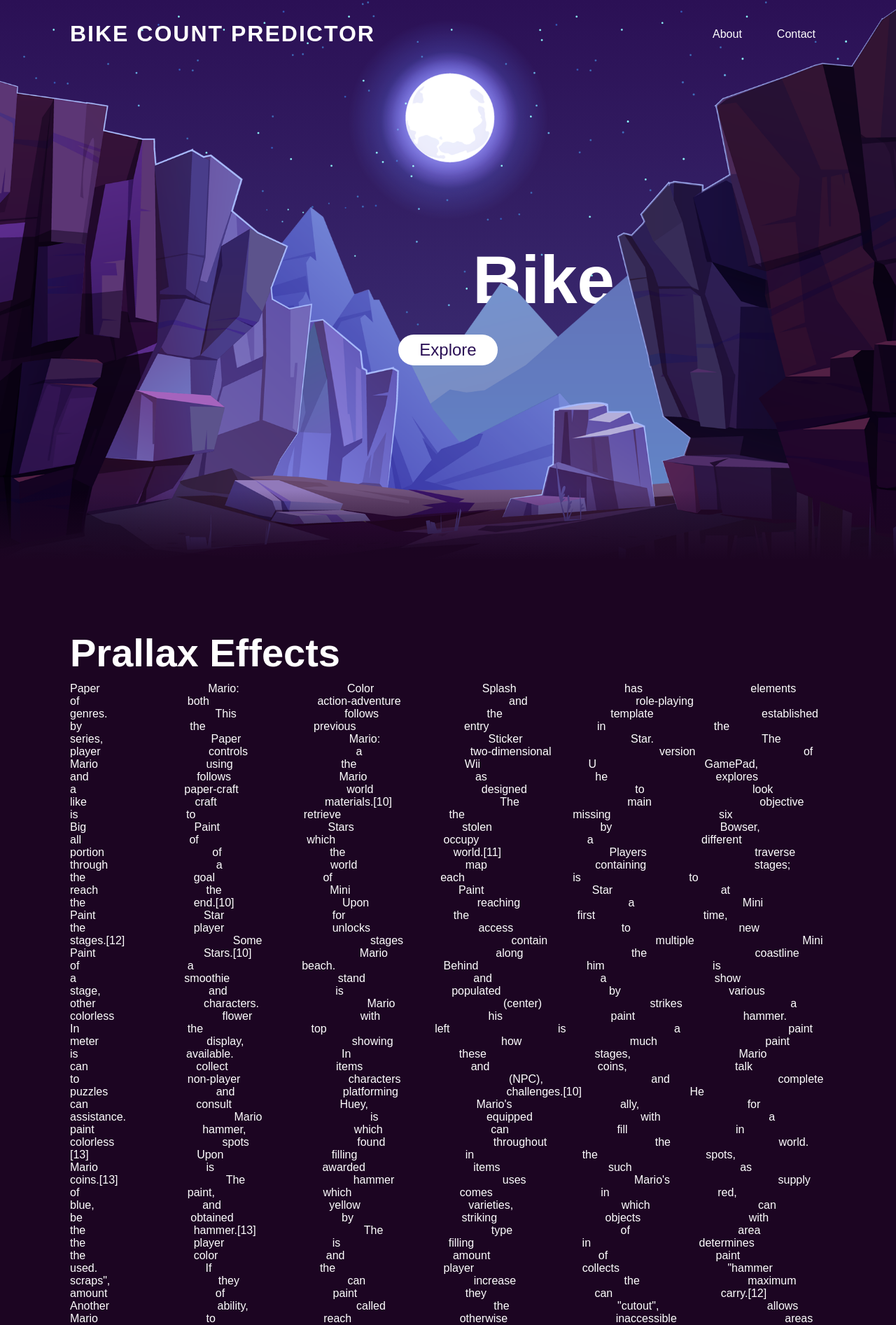
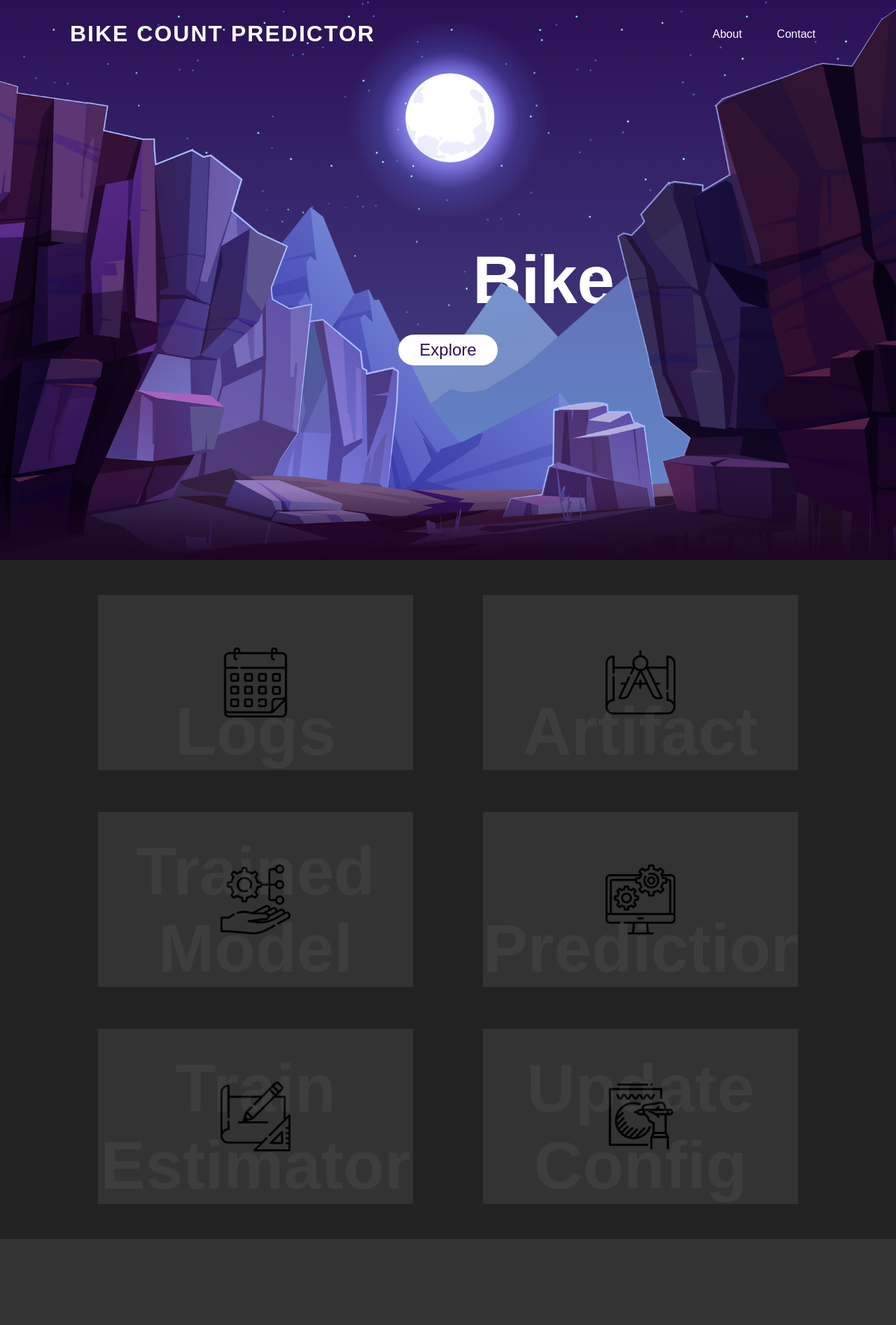
Before and after one commit to deepanshu03091995/bike_share_project, a Flask app: page / in a window 1280 px wide. Shown: the top 1893 px of the page at 70% size. After the commit the page ends 1770 px from the top, so only its background shows below. Run offline with Flask 2, Linux system fonts and the light colour scheme.

Commit message:
Add footer section

```diff
--- a/static/index.css
+++ b/static/index.css
@@ -103,24 +103,89 @@ section img #mountains_front{
     font-size: 1.5rem;
     z-index: 9;
     transform: translateY(100px);
-
-
-
 }
-.sec{
+footer{
+    display: flex;
+    justify-content: center;
+    align-items: center;
+    background: #222;
+    min-height: 100vh;
+}
+.container{
     position: relative;
-    padding: 100px;
-    background:#1c0522;
+    width: 1000px;
+    display: flex;
+    justify-content: space-between;
+    flex-wrap: wrap;
+    margin: 20px;
 }
-.sec h2{
-    font-size: 3.5em;
-    margin-bottom: 10px;
-    color:#fff;
+.container .card{
+    position: relative;
+    height: 250px;
+    background: #fff;
+    display: flex;
+    width: 45%;
+    margin: 30px 0;
 }
-.sec p{
-    font-size: 1em;
-    color:#fff;
-
-    word-spacing: 150px;
-
+.container .card .imgBx{
+    position: absolute;
+    top: 0;
+    left: 0;
+    width: 100%;
+    height: 100%;
+    background: #333;
+    z-index: 1;
+    display: flex;
+    justify-content: center;
+    align-items: center;
+    overflow: hidden;
+    transition: 0.5s ease-in-out;
 }
+.container .card:hover .imgBx{
+    width: 150px;
+    height: 150px;
+    left:-75px;
+    top: calc(50% - 75px);
+    transition:   0.5s ease-in-out;
+    background: #ff0057;
+}
+.container .card .imgBx:before{
+    content: attr(data-text);
+    position: absolute;
+    bottom: 0;
+    left:0;
+    width:100%;
+    text-align: center;
+    font-size: 6em;
+    color: rgba(255,255,255,0.05);
+    font-weight: 700;
+}
+.container .card .imgBx img{
+    max-width: 100px;
+    transition: 0.5s ease-in-out;
+}
+.container .card:hover .imgBx img{
+    max-width: 75px;
+}
+.container .card .content{
+    position: absolute;
+    right: 0;
+    width: calc(100% - 75px);
+    height: 100%;
+    padding: 20px;
+    display: flex;
+    justify-content: center;
+    align-items: center;
+}
+.container .card .content h3{
+    margin-bottom: 5px;
+    font-size: 24px;
+}
+.container .card .content a{
+    display: inline-block;
+    margin-top: 10px;
+    padding: 5px 10px;
+    background:#333;
+    text-decoration: none;
+    color: #fff;
+}
--- a/templates/index.html
+++ b/templates/index.html
@@ -22,19 +22,83 @@
     <img src="{{ url_for('static', filename='/mountains_behind.png') }}" id="mountains_behind">
     <img src="{{ url_for('static', filename='/mountains_front.png') }}" id="mountains_front">
 </section>
-<div class="sec" id="sec">
-    <h2>Prallax Effects</h2>
-    <p>
-        Paper Mario: Color Splash has elements of both action-adventure and role-playing genres. This follows the template established by the previous entry in the series, Paper Mario: Sticker Star. The player controls a two-dimensional version of Mario using the Wii U GamePad, and follows Mario as he explores a paper-craft world designed to look like craft materials.[10] The main objective is to retrieve the missing six Big Paint Stars stolen by Bowser, all of which occupy a different portion of the world.[11] Players traverse through a world map containing stages; the goal of each is to reach the Mini Paint Star at the end.[10] Upon reaching a Mini Paint Star for the first time, the player unlocks access to new stages.[12] Some stages contain multiple Mini Paint Stars.[10]
 
-Mario along the coastline of a beach. Behind him is a smoothie stand and a show stage, and is populated by various other characters.
-Mario (center) strikes a colorless flower with his paint hammer. In the top left is a paint meter display, showing how much paint is available.
-In these stages, Mario can collect items and coins, talk to non-player characters (NPC), and complete puzzles and platforming challenges.[10] He can consult Huey, Mario's ally, for assistance. Mario is equipped with a paint hammer, which can fill in colorless spots found throughout the world.[13] Upon filling in the spots, Mario is awarded items such as coins.[13] The hammer uses Mario's supply of paint, which comes in red, blue, and yellow varieties, which can be obtained by striking objects with the hammer.[13] The type of area the player is filling in determines the color and amount of paint used. If the player collects "hammer scraps", they can increase the maximum amount of paint they can carry.[12] Another ability, called the "cutout", allows Mario to reach otherwise inaccessible areas in stages.[11] To use the ability, the player traces a dotted line on the GamePad's touchscreen, causing part of the environment to peel off, exposing secrets and new areas.[3][12]
-<br>
-While exploring, the player will trigger a battle sequence when they encounter an enemy.[13] Depending on how the player collided with the enemy, they will either deal or take damage immediately. The combat system in Color Splash is a turn-based battle system; the player's possible attacks are represented by cards the player can either collect from stages and defeated enemies, or purchase from shops with the in-game currency of coins.[14] Cards can be used to attack enemies; they can also be painted to increase their strength.[15] They range from basic jump and hammer attacks to "Thing" cards that resemble real-world objects, such as a fire extinguisher.[16] The type of card determines the amount and color of paint to use, as well as how Mario attacks the enemy.[13] The cards can also be used for defensive purposes, such as preventing some damage or healing Mario.[15] Players choose, paint and sort cards with the GamePad's touchscreen.[11] Enemy attacks will damage Mario, and the game is over once Mario loses all of his health. If the player defeats all the enemies in the encounter, the player returns to the stage and is rewarded with a random assortment of coins, cards, paint, and hammer scraps.[13]
-    </p>
-
+<footer>
+<div class="container" id="sec">
+    <div class="card">
+        <div class="imgBx"  data-text="Logs">
+            <img src="static/logs.png" alt="">
+        </div>
+        <div class="content">
+            <div>
+                <h3>Logs</h3>
+                <p>Paper Mario: Color Splash has elements of both action-adventure and role-playing genres. This follows the template established by the previous entry in the series</p>
+                <a href="#">Launch</a>
+            </div>
+        </div>
+    </div>
+     <div class="card">
+        <div class="imgBx" data-text="Artifact">
+            <img src="static/artifact.png" alt="" >
+        </div>
+        <div class="content">
+            <div>
+                <h3>Artifact</h3>
+                <p>Paper Mario: Color Splash has elements of both action-adventure and role-playing genres. This follows the template established by the previous entry in the series</p>
+                <a href="#">Launch</a>
+            </div>
+        </div>
+    </div>
+     <div class="card">
+        <div class="imgBx" data-text="Trained Model">
+            <img src="static/trained_model.png" alt="" >
+        </div>
+        <div class="content">
+            <div>
+                <h3>Trained Model</h3>
+                <p>Paper Mario: Color Splash has elements of both action-adventure and role-playing genres. This follows the template established by the previous entry in the series</p>
+                <a href="#">Launch</a>
+            </div>
+        </div>
+    </div>
+     <div class="card">
+        <div class="imgBx" data-text="Prediction">
+            <img src="static/predictor.png" alt="" >
+        </div>
+        <div class="content">
+            <div>
+                <h3>Prediction</h3>
+                <p>Paper Mario: Color Splash has elements of both action-adventure and role-playing genres. This follows the template established by the previous entry in the series</p>
+                <a href="#">Launch</a>
+            </div>
+        </div>
+    </div>
+    <div class="card">
+        <div class="imgBx" data-text="Train Estimator">
+            <img src="static/1.png" alt="" >
+        </div>
+        <div class="content">
+            <div>
+                <h3>Train Estimator</h3>
+                <p>Paper Mario: Color Splash has elements of both action-adventure and role-playing genres. This follows the template established by the previous entry in the series</p>
+                <a href="#">Launch</a>
+            </div>
+        </div>
+    </div>
+    <div class="card">
+        <div class="imgBx" data-text="Update Config">
+            <img src="static/update.png" alt="" >
+        </div>
+        <div class="content">
+            <div>
+                <h3>Update Config</h3>
+                <p>Paper Mario: Color Splash has elements of both action-adventure and role-playing genres. This follows the template established by the previous entry in the series</p>
+                <a href="#">Launch</a>
+            </div>
+        </div>
+    </div>
 </div>
+</footer>
 <script>
     let stars = document.getElementById('stars')
     let moon = document.getElementById('moon')
```
Also changed, not shown: static/1.png (added), static/artifact.png (added), static/logs.png (added), static/predictor.png (added), static/trained_model.png (added), static/update.png (added).
